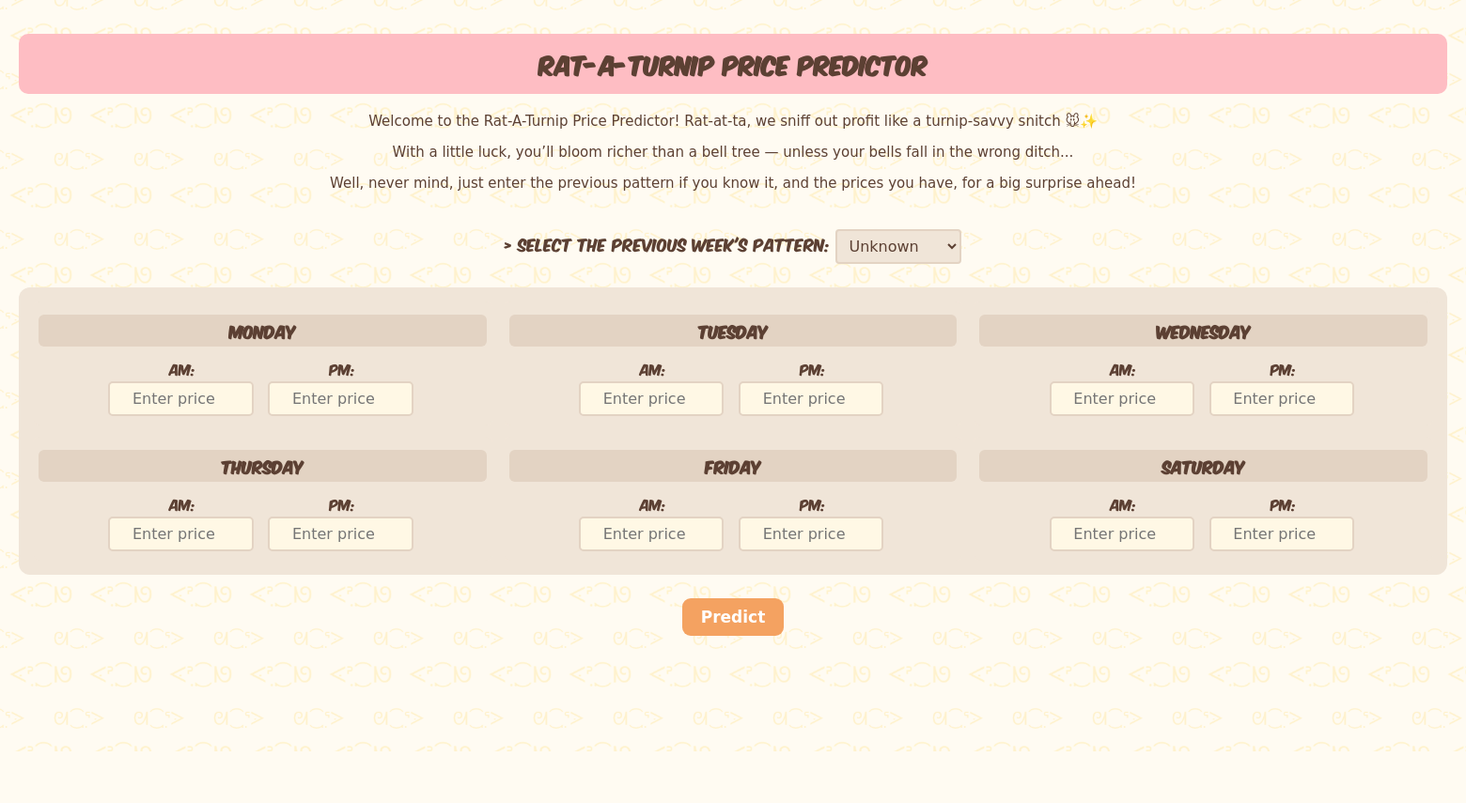
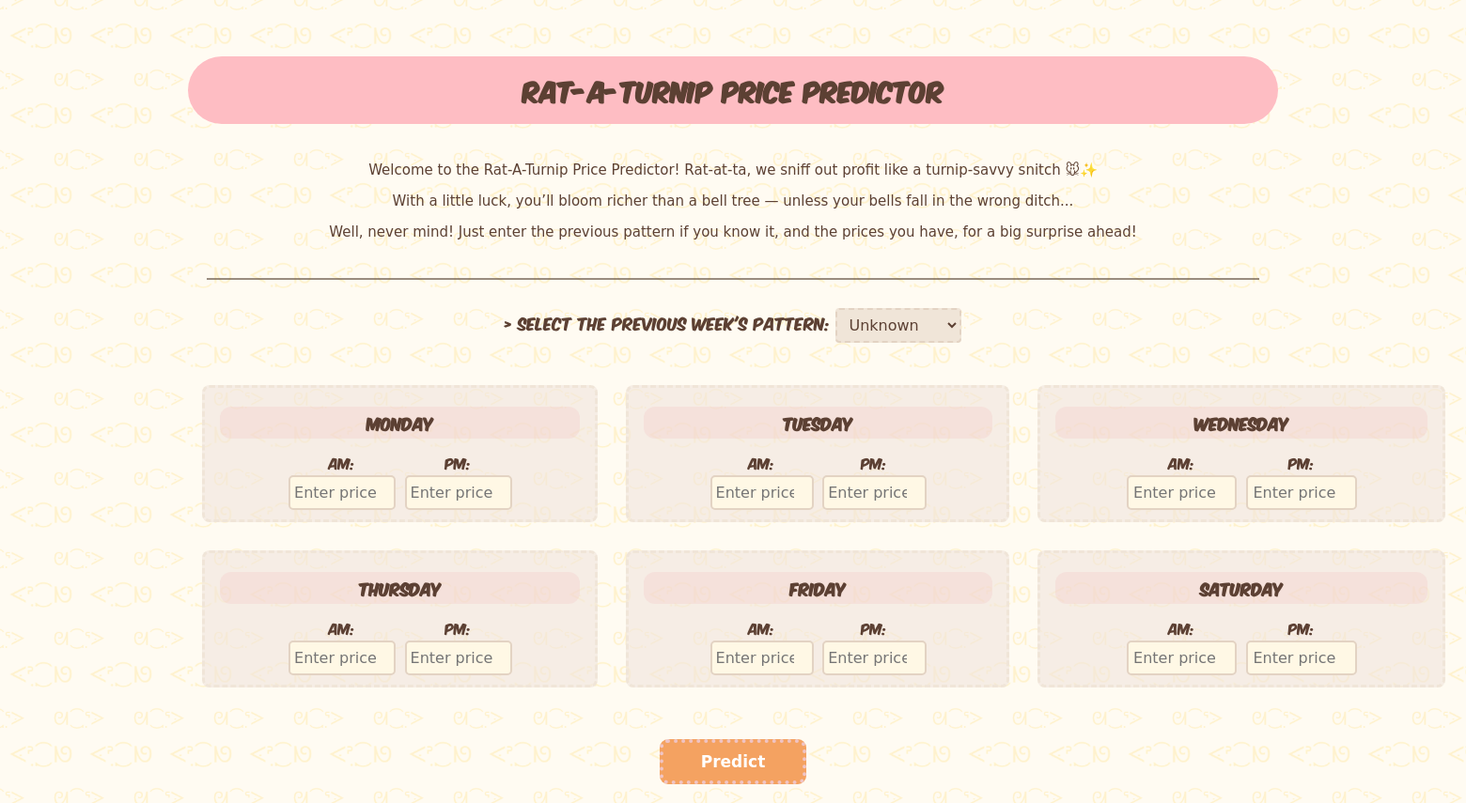
Before and after one commit to mizhare/turnip-weekly-predictor, a Flask app: page / in a window 1560 px wide. Shown: the whole page at 94% size. Before the commit the page ends 800 px from the top, so only its background shows below. Run offline with Flask 3, Linux system fonts and the light colour scheme.

Commit message:
add dashed borders, transparency, change formats, color and align

```diff
--- a/templates/index.html
+++ b/templates/index.html
@@ -29,10 +29,11 @@
             text-align: center;
             background-color: #febdc3;
             color: #5c4033;
-            padding: 12px;
-            border-radius: 10px;
-            margin-bottom: 20px;
-            font-size: 24px;
+            padding: 14px;
+            border-radius: 70px;
+            margin: 40px 180px;
+            font-size: 26px;
+            text-align: center;
         }
 
         .pattern-section {
@@ -46,7 +47,7 @@
             font-size: 18px;
             padding: 6px 8px;
             border-radius: 4px;
-            border: 2px solid;
+            border: 2px dashed;
             border-color: #e3d3c3;
             background-color: #f0e5d8;
             cursor: pointer;
@@ -55,29 +56,29 @@
         }
 
         .week-section {
-            background-color: #f0e5d8;
             padding: 15px;
             border-radius: 12px;
             display: grid;
             grid-template-columns: repeat(3, 1fr);
-            gap: 12px;
-            margin-bottom: 25px;
+            gap: 30px;
+            margin: 30px 180px;
         }
 
         .day-group {
-            background-color: #f0e5d8;
+            background-color: rgba(240,228,220, 0.6);
             padding: 10px;
             border-radius: 8px;
+            border: 3px dashed #f0e5d8;
             justify-items: center;
         }
 
         .hours-group {
             display: flex;
-            gap: 12px;
+            gap: 10px;
             flex-direction: row;
             justify-content: center;
             align-self: center;
-            width: 70%;
+            width: 60%;
         }
 
         .hours-group label {
@@ -93,13 +94,13 @@
 
         .day-group h3 {
             text-align: center;
-            margin: 4px 0 8px;
-            width: 100%;
-            background-color: #e3d3c3;
-            border-radius: 6px;
+            width: 95%;
+            background-color: rgba(240,196,196, 0.30);
+            border-radius: 12px;
             padding: 4px;
             font-size: 16px;
             color: #5c4033;
+            margin: 10px 150px;
         }
 
         .day-group label {
@@ -125,14 +126,14 @@
 
         .submit-section {
             text-align: center;
+            margin-top: 40px;
         }
 
         .submit-section button {
             background-color: #f4a261;
             color: white;
-            font-size: 16px;
-            padding: 10px 20px;
-            border: none;
+            padding: 10px 40px;
+            border: 4px dotted rgba(240,196,196);
             border-radius: 9px;
             cursor: pointer;
             transition: background-color 0.3s ease;
@@ -169,11 +170,12 @@
    With a little luck, you’ll bloom richer than a bell tree — unless your bells fall in the wrong ditch...<br>
 </p>
     <p class="turnip-text" style="margin-bottom: 40px;">
-  Well, never mind, just enter the previous pattern if you know it, and the prices you have, for a big surprise ahead!
+  Well, never mind! Just enter the previous pattern if you know it, and the prices you have, for a big surprise ahead!
 </p>
 
+    <hr style="border: none; border-top: 2px solid rgba(88,68,52, 0.6); margin: 30px 200px;">
     <form method="post" action="/prever">
-        <div class="pattern-section" style="margin-bottom: 25px;">>
+        <div class="pattern-section" style="margin-bottom: 28px;">>
             <label for="previous-pattern">Select the previous week's pattern:</label>
             <select id="previous-pattern" name="previous_pattern">
                 <option value="unknown">Unknown</option>
```
